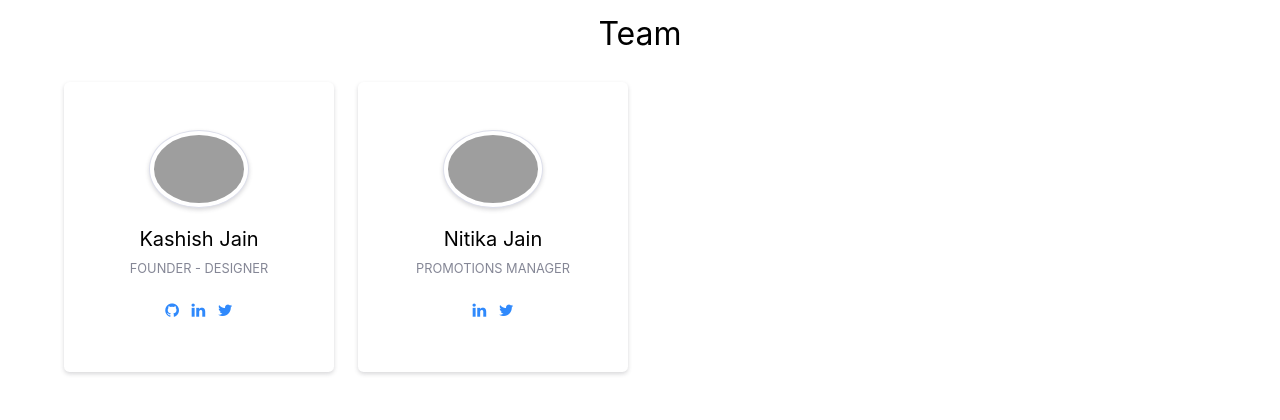
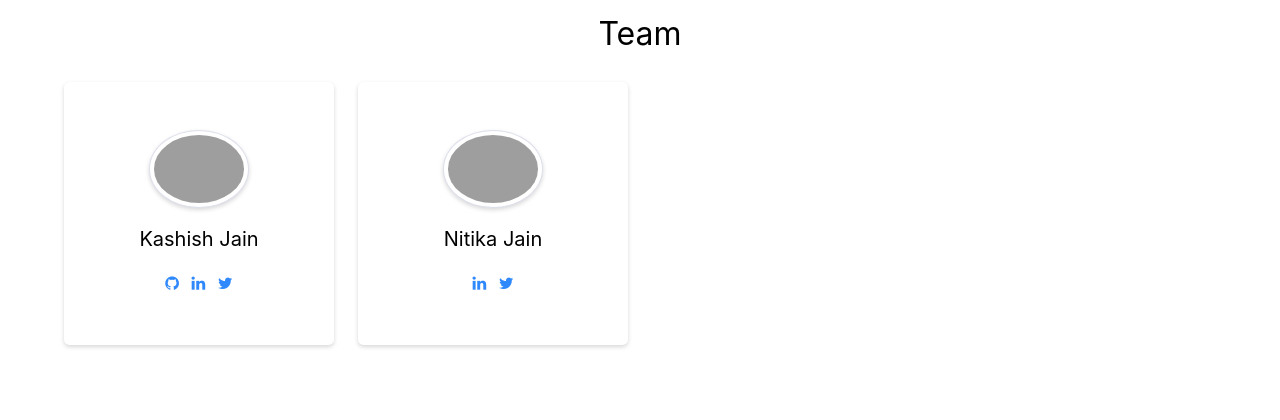
Before and after one commit to Kashishjain04/covid-19, a PHP site: page /articles.php in a window 1280 px wide. Shown: the part 962-1382 px from the top of the page. After the commit the page ends 1310 px from the top, so only its background shows below. Run offline with PHP 8.4, Linux system fonts and the light colour scheme; data that the repository does not hold is empty; some libraries are stand-ins or nearby versions; some web fonts are replaced; grey boxes are pictures that could not be loaded.

Commit message:
Team designation

```diff
--- a/includes/footer.php
+++ b/includes/footer.php
@@ -14,7 +14,8 @@
             <!-- Team item -->
                 <div class="col-xl-3 col-sm-6 mb-5">
                     <div class="bg-white rounded shadow-sm py-5 px-4"><img src="https://media-exp1.licdn.com/dms/image/C4D03AQGmJfba6MM8tA/profile-displayphoto-shrink_100_100/0?e=1599696000&v=beta&t=6DrsT4P7TiggGjSwwCPJVWLOJr_e37Ttm3Fem4agJB0" alt="Kashish Jain" width="100" class="img-fluid rounded-circle mb-3 img-thumbnail shadow-sm">
-                        <h5 class="mb-0">Kashish Jain</h5><span class="small text-uppercase text-muted">Founder - Designer</span>
+                        <h5 class="mb-0">Kashish Jain</h5>
+                        <!-- <span class="small text-uppercase text-muted">Founder - Designer</span> -->
                         <ul class="social mb-0 list-inline mt-3">
                             <li class="list-inline-item"><a href="https://github.com/Kashishjain04" class="social-link"><i class="fa fa-github"></i></a></li>
                             <li class="list-inline-item"><a href="https://www.linkedin.com/in/kashish-jain-053ab9195/" class="social-link"><i class="fa fa-linkedin"></i></a></li>
@@ -27,7 +28,8 @@
             <!-- Team item -->
             <div class="col-xl-3 col-sm-6 mb-5">
                     <div class="bg-white rounded shadow-sm py-5 px-4"><img src="https://media-exp1.licdn.com/dms/image/C4E03AQH84I_Vv17XVA/profile-displayphoto-shrink_200_200/0?e=1599696000&v=beta&t=xy3oCYOSJ764j_GwqMW_jxoprSI--5Kfn5TMSwiHYJk" alt="Nitika Jain" width="100" class="img-fluid rounded-circle mb-3 img-thumbnail shadow-sm">
-                        <h5 class="mb-0">Nitika Jain</h5><span class="small text-uppercase text-muted">Promotions Manager</span>
+                        <h5 class="mb-0">Nitika Jain</h5>
+                        <!-- <span class="small text-uppercase text-muted">Promotions Manager</span> -->
                         <ul class="social mb-0 list-inline mt-3">
                             <li class="list-inline-item"><a href="https://www.linkedin.com/in/nitika-jain-100a47147/" class="social-link"><i class="fa fa-linkedin"></i></a></li>
                             <li class="list-inline-item"><a href="https://twitter.com/Nitikajain1996" class="social-link"><i class="fa fa-twitter"></i></a></li>
```
